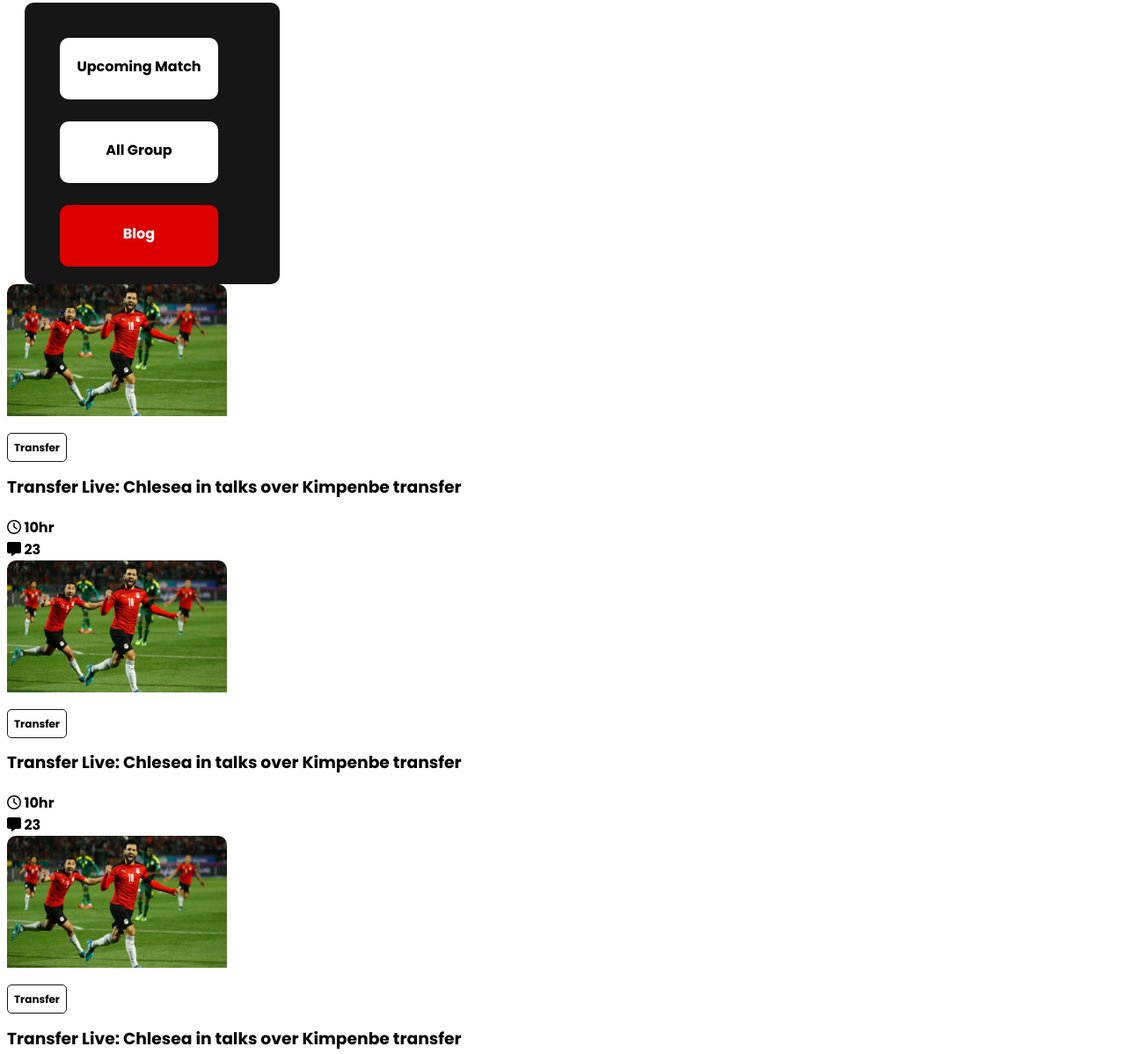
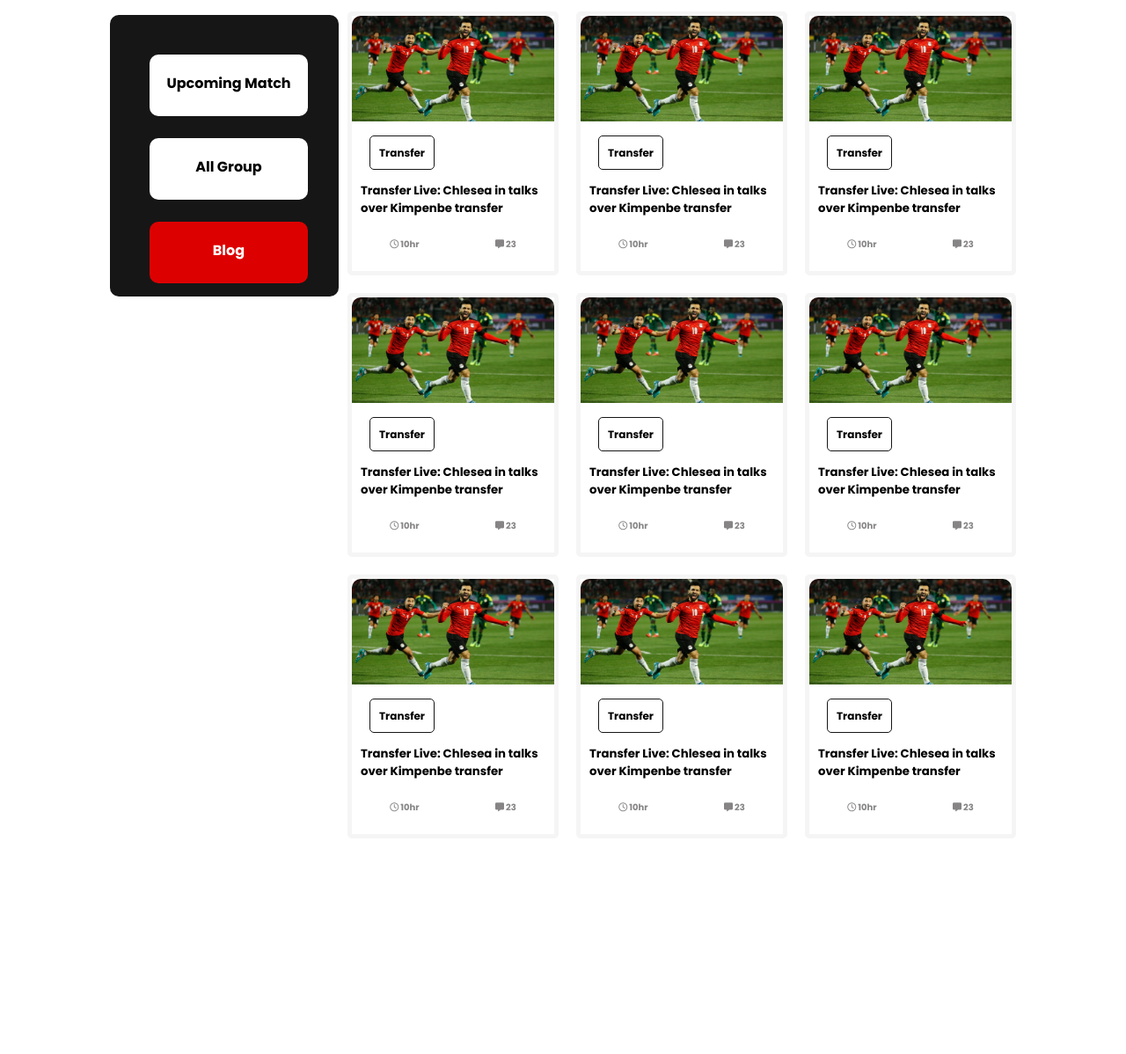
Before and after one commit to MdMizanurRahman1/word-cup-assignment2, a plain HTML site: page index.html in a window 1280 px wide. Shown: the part 625-1823 px from the top of the page at 88% size. After the commit the page ends 1596 px from the top, so only its background shows below. Drawn offline with Linux system fonts and the light colour scheme.

Commit message:
second section done

```diff
--- a/index.html
+++ b/index.html
@@ -33,197 +33,190 @@
         </div>
     </section>
 
-
-    <!--match button-blog-information-->
-    <section>
-        <div class="match-information">
-            <div class="button1"> <a class="button" target="_blank" href=""> Upcoming Match</a></div>
-            <div class="button2"> <a class="button" target="_blank" href="">All Group</a></div>
-            <div class="button3"><a class="blog" target="_blank" href="">Blog</a></div>
-        </div>
-    </section>
+    <main>
+        <!--match button-blog-information-->
+        <section class="blog-area">
+            <div class="match-information">
+                <div class="button1"> <a class="button" target="_blank" href=""> Upcoming Match</a></div>
+                <div class="button2"> <a class="button" target="_blank" href="">All Group</a></div>
+                <div class="button3"><a class="blog" target="_blank" href="">Blog</a></div>
+            </div>
+        </section>
 
 
-    <!--transfer related information-->
-    <section>
-        <div class="transfer-information">
-            <img class="transfer-image" src="images/Blog Image.png" alt="">
-            <div class="button-information">
-                <div class="blog-button"> <a class="transfer-button" target="_blank" href="">Transfer</a></div>
-                <h3 class="news">Transfer Live: Chlesea in talks over Kimpenbe transfer</h3>
-                <div class="duration-information">
-                    <div class="duration">
-                        <i class="fa-regular fa-clock"></i>
-                        <span>10hr</span>
-                    </div>
-                    <div class="comments">
-                        <i class="fa-solid fa-message"></i>
-                        <span>23</span>
+        <!--transfer related information-->
+        <section class="transfer-blog">
+            <div class="transfer-information">
+                <img class="transfer-image" src="images/Blog Image.png" alt="">
+                <div class="button-information">
+                    <div class="blog-button"> <a class="transfer-button" target="_blank" href="">Transfer</a></div>
+                    <h5 class="news">Transfer Live: Chlesea in talks over Kimpenbe transfer</h5>
+                    <div class="duration-information">
+                        <div class="duration">
+                            <i class="fa-regular fa-clock"></i>
+                            <span>10hr</span>
+                        </div>
+                        <div class="comments">
+                            <i class="fa-solid fa-message"></i>
+                            <span>23</span>
+                        </div>
                     </div>
                 </div>
             </div>
-        </div>
-    </section>
 
-    <section>
-        <div class="transfer-information">
-            <img class="transfer-image" src="images/Blog Image.png" alt="">
-            <div class="button-information">
-                <div class="blog-button"> <a class="transfer-button" target="_blank" href="">Transfer</a></div>
-                <h3 class="news">Transfer Live: Chlesea in talks over Kimpenbe transfer</h3>
-                <div class="duration-information">
-                    <div class="duration">
-                        <i class="fa-regular fa-clock"></i>
-                        <span>10hr</span>
-                    </div>
-                    <div class="comments">
-                        <i class="fa-solid fa-message"></i>
-                        <span>23</span>
+
+            <div class="transfer-information">
+                <img class="transfer-image" src="images/Blog Image.png" alt="">
+                <div class="button-information">
+                    <div class="blog-button"> <a class="transfer-button" target="_blank" href="">Transfer</a></div>
+                    <h5 class="news">Transfer Live: Chlesea in talks over Kimpenbe transfer</h5>
+                    <div class="duration-information">
+                        <div class="duration">
+                            <i class="fa-regular fa-clock"></i>
+                            <span>10hr</span>
+                        </div>
+                        <div class="comments">
+                            <i class="fa-solid fa-message"></i>
+                            <span>23</span>
+                        </div>
                     </div>
                 </div>
             </div>
-        </div>
-    </section>
 
-    <section>
-        <div class="transfer-information">
-            <img class="transfer-image" src="images/Blog Image.png" alt="">
-            <div class="button-information">
-                <div class="blog-button"> <a class="transfer-button" target="_blank" href="">Transfer</a></div>
-                <h3 class="news">Transfer Live: Chlesea in talks over Kimpenbe transfer</h3>
-                <div class="duration-information">
-                    <div class="duration">
-                        <i class="fa-regular fa-clock"></i>
-                        <span>10hr</span>
-                    </div>
-                    <div class="comments">
-                        <i class="fa-solid fa-message"></i>
-                        <span>23</span>
+
+            <div class="transfer-information">
+                <img class="transfer-image" src="images/Blog Image.png" alt="">
+                <div class="button-information">
+                    <div class="blog-button"> <a class="transfer-button" target="_blank" href="">Transfer</a></div>
+                    <h5 class="news">Transfer Live: Chlesea in talks over Kimpenbe transfer</h5>
+                    <div class="duration-information">
+                        <div class="duration">
+                            <i class="fa-regular fa-clock"></i>
+                            <span>10hr</span>
+                        </div>
+                        <div class="comments">
+                            <i class="fa-solid fa-message"></i>
+                            <span>23</span>
+                        </div>
                     </div>
                 </div>
             </div>
-        </div>
-    </section>
 
-    <section>
-        <div class="transfer-information">
-            <img class="transfer-image" src="images/Blog Image.png" alt="">
-            <div class="button-information">
-                <div class="blog-button"> <a class="transfer-button" target="_blank" href="">Transfer</a></div>
-                <h3 class="news">Transfer Live: Chlesea in talks over Kimpenbe transfer</h3>
-                <div class="duration-information">
-                    <div class="duration">
-                        <i class="fa-regular fa-clock"></i>
-                        <span>10hr</span>
-                    </div>
-                    <div class="comments">
-                        <i class="fa-solid fa-message"></i>
-                        <span>23</span>
+
+            <div class="transfer-information">
+                <img class="transfer-image" src="images/Blog Image.png" alt="">
+                <div class="button-information">
+                    <div class="blog-button"> <a class="transfer-button" target="_blank" href="">Transfer</a></div>
+                    <h5 class="news">Transfer Live: Chlesea in talks over Kimpenbe transfer</h5>
+                    <div class="duration-information">
+                        <div class="duration">
+                            <i class="fa-regular fa-clock"></i>
+                            <span>10hr</span>
+                        </div>
+                        <div class="comments">
+                            <i class="fa-solid fa-message"></i>
+                            <span>23</span>
+                        </div>
                     </div>
                 </div>
             </div>
-        </div>
-    </section>
 
-    <section>
-        <div class="transfer-information">
-            <img class="transfer-image" src="images/Blog Image.png" alt="">
-            <div class="button-information">
-                <div class="blog-button"> <a class="transfer-button" target="_blank" href="">Transfer</a></div>
-                <h3 class="news">Transfer Live: Chlesea in talks over Kimpenbe transfer</h3>
-                <div class="duration-information">
-                    <div class="duration">
-                        <i class="fa-regular fa-clock"></i>
-                        <span>10hr</span>
-                    </div>
-                    <div class="comments">
-                        <i class="fa-solid fa-message"></i>
-                        <span>23</span>
+
+            <div class="transfer-information">
+                <img class="transfer-image" src="images/Blog Image.png" alt="">
+                <div class="button-information">
+                    <div class="blog-button"> <a class="transfer-button" target="_blank" href="">Transfer</a></div>
+                    <h5 class="news">Transfer Live: Chlesea in talks over Kimpenbe transfer</h5>
+                    <div class="duration-information">
+                        <div class="duration">
+                            <i class="fa-regular fa-clock"></i>
+                            <span>10hr</span>
+                        </div>
+                        <div class="comments">
+                            <i class="fa-solid fa-message"></i>
+                            <span>23</span>
+                        </div>
                     </div>
                 </div>
             </div>
-        </div>
-    </section>
 
-    <section>
-        <div class="transfer-information">
-            <img class="transfer-image" src="images/Blog Image.png" alt="">
-            <div class="button-information">
-                <div class="blog-button"> <a class="transfer-button" target="_blank" href="">Transfer</a></div>
-                <h3 class="news">Transfer Live: Chlesea in talks over Kimpenbe transfer</h3>
-                <div class="duration-information">
-                    <div class="duration">
-                        <i class="fa-regular fa-clock"></i>
-                        <span>10hr</span>
-                    </div>
-                    <div class="comments">
-                        <i class="fa-solid fa-message"></i>
-                        <span>23</span>
+
+            <div class="transfer-information">
+                <img class="transfer-image" src="images/Blog Image.png" alt="">
+                <div class="button-information">
+                    <div class="blog-button"> <a class="transfer-button" target="_blank" href="">Transfer</a></div>
+                    <h5 class="news">Transfer Live: Chlesea in talks over Kimpenbe transfer</h5>
+                    <div class="duration-information">
+                        <div class="duration">
+                            <i class="fa-regular fa-clock"></i>
+                            <span>10hr</span>
+                        </div>
+                        <div class="comments">
+                            <i class="fa-solid fa-message"></i>
+                            <span>23</span>
+                        </div>
                     </div>
                 </div>
             </div>
-        </div>
-    </section>
 
-    <section>
-        <div class="transfer-information">
-            <img class="transfer-image" src="images/Blog Image.png" alt="">
-            <div class="button-information">
-                <div class="blog-button"> <a class="transfer-button" target="_blank" href="">Transfer</a></div>
-                <h3 class="news">Transfer Live: Chlesea in talks over Kimpenbe transfer</h3>
-                <div class="duration-information">
-                    <div class="duration">
-                        <i class="fa-regular fa-clock"></i>
-                        <span>10hr</span>
-                    </div>
-                    <div class="comments">
-                        <i class="fa-solid fa-message"></i>
-                        <span>23</span>
+
+            <div class="transfer-information">
+                <img class="transfer-image" src="images/Blog Image.png" alt="">
+                <div class="button-information">
+                    <div class="blog-button"> <a class="transfer-button" target="_blank" href="">Transfer</a></div>
+                    <h5 class="news">Transfer Live: Chlesea in talks over Kimpenbe transfer</h5>
+                    <div class="duration-information">
+                        <div class="duration">
+                            <i class="fa-regular fa-clock"></i>
+                            <span>10hr</span>
+                        </div>
+                        <div class="comments">
+                            <i class="fa-solid fa-message"></i>
+                            <span>23</span>
+                        </div>
                     </div>
                 </div>
             </div>
-        </div>
-    </section>
 
-    <section>
-        <div class="transfer-information">
-            <img class="transfer-image" src="images/Blog Image.png" alt="">
-            <div class="button-information">
-                <div class="blog-button"> <a class="transfer-button" target="_blank" href="">Transfer</a></div>
-                <h3 class="news">Transfer Live: Chlesea in talks over Kimpenbe transfer</h3>
-                <div class="duration-information">
-                    <div class="duration">
-                        <i class="fa-regular fa-clock"></i>
-                        <span>10hr</span>
-                    </div>
-                    <div class="comments">
-                        <i class="fa-solid fa-message"></i>
-                        <span>23</span>
+
+            <div class="transfer-information">
+                <img class="transfer-image" src="images/Blog Image.png" alt="">
+                <div class="button-information">
+                    <div class="blog-button"> <a class="transfer-button" target="_blank" href="">Transfer</a></div>
+                    <h5 class="news">Transfer Live: Chlesea in talks over Kimpenbe transfer</h5>
+                    <div class="duration-information">
+                        <div class="duration">
+                            <i class="fa-regular fa-clock"></i>
+                            <span>10hr</span>
+                        </div>
+                        <div class="comments">
+                            <i class="fa-solid fa-message"></i>
+                            <span>23</span>
+                        </div>
                     </div>
                 </div>
             </div>
-        </div>
-    </section>
 
-    <section>
-        <div class="transfer-information">
-            <img class="transfer-image" src="images/Blog Image.png" alt="">
-            <div class="button-information">
-                <div class="blog-button"> <a class="transfer-button" target="_blank" href="">Transfer</a></div>
-                <h3 class="news">Transfer Live: Chlesea in talks over Kimpenbe transfer</h3>
-                <div class="duration-information">
-                    <div class="duration">
-                        <i class="fa-regular fa-clock"></i>
-                        <span>10hr</span>
-                    </div>
-                    <div class="comments">
-                        <i class="fa-solid fa-message"></i>
-                        <span>23</span>
+
+            <div class="transfer-information">
+                <img class="transfer-image" src="images/Blog Image.png" alt="">
+                <div class="button-information">
+                    <div class="blog-button"> <a class="transfer-button" target="_blank" href="">Transfer</a></div>
+                    <h5 class="news">Transfer Live: Chlesea in talks over Kimpenbe transfer</h5>
+                    <div class="duration-information">
+                        <div class="duration">
+                            <i class="fa-regular fa-clock"></i>
+                            <span>10hr</span>
+                        </div>
+                        <div class="comments">
+                            <i class="fa-solid fa-message"></i>
+                            <span>23</span>
+                        </div>
                     </div>
                 </div>
             </div>
-        </div>
-    </section>
+        </section>
+    </main>
 </body>
 
 </html>
--- a/styles/style.css
+++ b/styles/style.css
@@ -56,15 +56,22 @@ body {
     padding-right: 48px;
 }
 
-/*-----section second starts from here----*/
+/*-----section second starts from here------------match button-blog-information---*/
+
+main {
+    display: flex;
+    justify-content: center;
+    margin-left: 10px;
+}
+
 .match-information {
     background: #161616;
     border-radius: 10px;
-    width: 260px;
-    height: 290px;
+    width: 220px;
+    height: 280px;
     text-align: center;
-    padding: 15px;
-    margin-left: 20px;
+    padding: 20px;
+    margin-top: 14px;
 }
 
 .button1,
@@ -77,6 +84,7 @@ body {
     align-items: center;
     padding-top: 20px;
 }
+
 
 .button {
     text-decoration: none;
@@ -97,21 +105,50 @@ body {
     color: white;
 }
 
-/*---blog section--transfer--area--*/
+
+/*---transfer-blog-information--*/
+.transfer-blog {
+    display: grid;
+    grid-template-columns: repeat(3, 1fr);
+}
+
+.transfer-information {
+    width: 230px;
+    height: 290px;
+    border: 5px solid whitesmoke;
+    border-radius: 5px;
+    margin: 10px;
+}
+
 .transfer-image {
-    width: 250px;
-    height: 150px;
+    width: 230px;
+    height: 120px;
     border-radius: 10px 10px 0px 0px;
     margin-bottom: 15px;
 }
 
 .transfer-button {
-    width: 250px;
-    height: 200px;
+    width: 100px;
+    height: 50px;
     border: 1px solid rgba(22, 22, 22, 1);
     font-size: 12px;
     color: black;
     text-decoration: none;
-    padding: 7px;
+    padding: 10px;
     border-radius: 5px;
+    margin-left: 20px;
 }
+
+.news {
+    padding-left: 10px;
+}
+
+.duration-information {
+    display: flex;
+    justify-content: space-around;
+    font-size: 10px;
+    font-weight: normal;
+    color: rgba(82, 80, 80, 0.7);
+}
+
+/*---transfer--blog--*/
```
